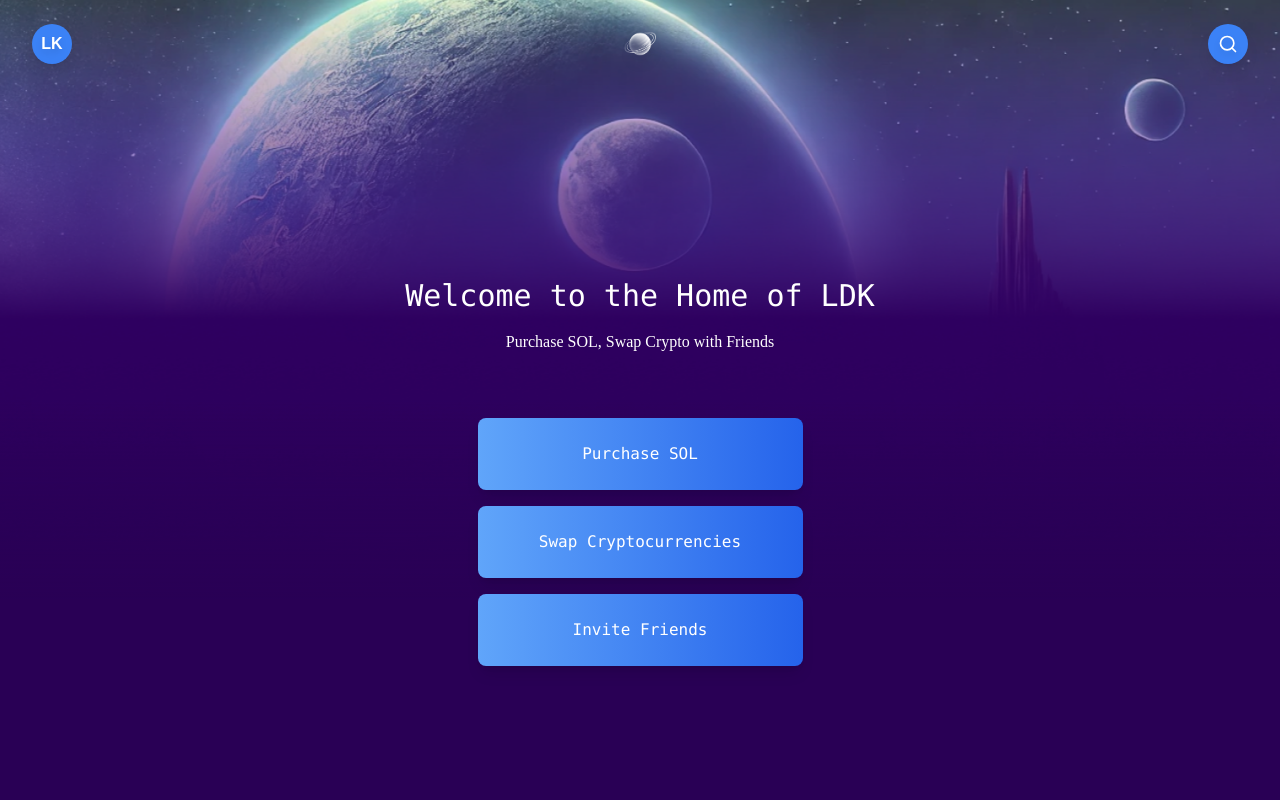
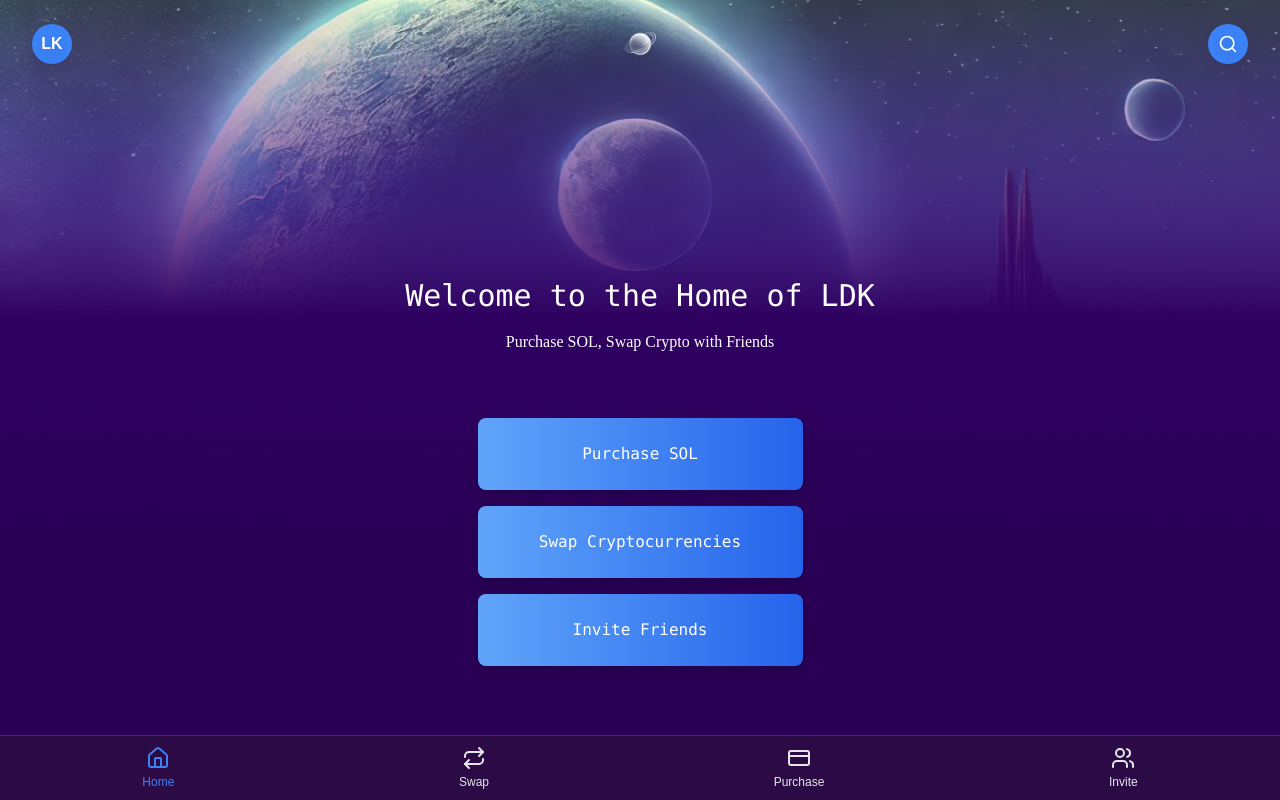
Before and after one commit to lukesolgg/solana-app-ldk, a Next.js app: page / in a window 1280 px wide. Built offline with nearby package versions, Linux system fonts and the light colour scheme.

Commit message:
added navigation bar back on home page

```diff
--- a/src/app/page.tsx
+++ b/src/app/page.tsx
@@ -4,6 +4,7 @@ import Heading from '@/components/ui/Heading';
 import Button from '@/components/ui/Button';
 import HeaderIcons from '@/components/ui/HeaderIcons';
 import SubHeading from '@/components/ui/SubHeading';
+import Navigation from '@/components/Navigation';
 
 export default function Home() {
   return (
@@ -38,6 +39,7 @@ export default function Home() {
           </div>
         </div>
       </div>
+      <Navigation />
     </div>
   );
 }
```
